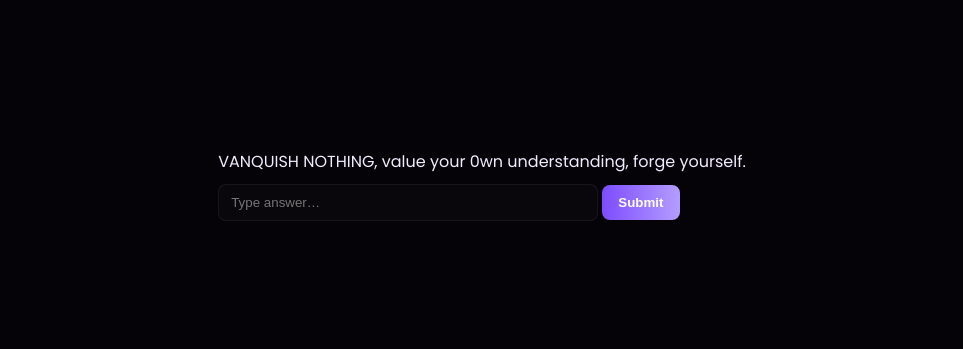
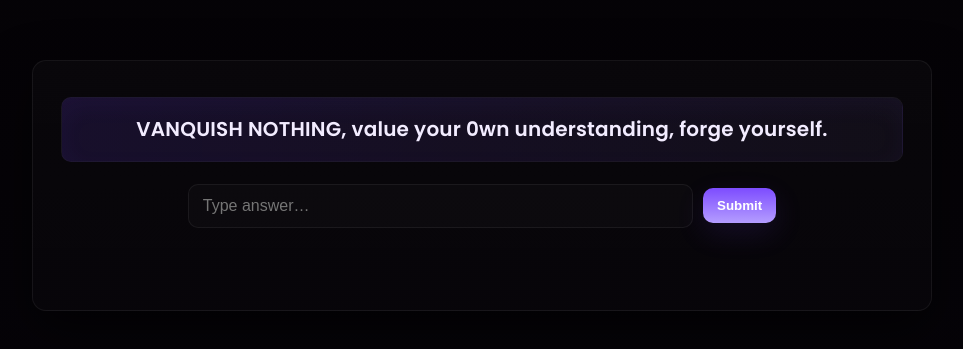
Before and after one commit to VivaanAggarwal1/vivaanaggarwal, a plain HTML site: page cryptichunt/index.html in a window 1280 px wide. Shown: the part 215-564 px from the top of the page, without its empty margins (158-1121 px from the left). Drawn offline with Linux system fonts and the light colour scheme.

Commit message:
Update styles.css

```diff
--- a/cryptichunt/styles.css
+++ b/cryptichunt/styles.css
@@ -1,80 +1,147 @@
-:root {
-  --bg: #060409;
-  --accent: #7d4cff;
-  --text: #f2ecff;
-  --glass: rgba(255, 255, 255, 0.04);
-  --muted: #bfb6e6;
+:root{
+  --bg:#060409;
+  --panel:#0f0c13;
+  --glass: rgba(255,255,255,0.03);
+  --muted:#cfc6ee;
+  --text:#f2ecff;
+  --accent-1:#7d4cff;
+  --accent-2:#b49dff;
+  --stroke: rgba(255,255,255,0.06);
+  --radius:14px;
+  --maxw:900px;
 }
 
+/* Base */
 *{box-sizing:border-box}
+html,body{height:100%}
 body{
   margin:0;
-  min-height:100vh;
   font-family:'Poppins', system-ui, -apple-system, 'Segoe UI', Roboto, Arial;
-  background: linear-gradient(180deg,#040205 0%,#060409 100%);
+  background: linear-gradient(180deg, #040205 0%, #060409 100%);
   color:var(--text);
+  -webkit-font-smoothing:antialiased;
+  -moz-osx-font-smoothing:grayscale;
   display:flex;
   align-items:center;
   justify-content:center;
   padding:28px;
 }
 
-.hunt-container{
+/* Container */
+.hunt-root{
   width:100%;
-  max-width:720px;
-  text-align:center;
+  max-width:var(--maxw);
+  display:flex;
+  align-items:center;
+  justify-content:center;
 }
 
-.back{
-  display:inline-block;
-  margin-bottom:10px;
-  color:var(--muted);
-  text-decoration:none;
-  font-size:14px;
+/* Card */
+.level-card{
+  width:100%;
+  background: linear-gradient(180deg, rgba(255,255,255,0.02), rgba(255,255,255,0.01));
+  border-radius:var(--radius);
+  border:1px solid var(--stroke);
+  padding:36px 28px;
+  box-shadow: 0 18px 50px rgba(0,0,0,0.6);
+  display:flex;
+  flex-direction:column;
+  gap:18px;
+  align-items:stretch;
 }
 
-.title{
-  font-size:28px;
-  margin:8px 0;
-  background: linear-gradient(90deg,var(--accent), #b49dff);
-  -webkit-background-clip: text;
-  -webkit-text-fill-color: transparent;
+/* Level text centered */
+.level-text{
+  font-weight:600;
+  font-size:20px;
+  text-align:center;
+  line-height:1.35;
+  color:var(--text);
+  letter-spacing:0.2px;
+  margin-bottom:4px;
+  /* subtle satin highlight */
+  background: linear-gradient(90deg, rgba(125,76,255,0.14), rgba(180,157,255,0.06));
+  padding:18px 14px;
+  border-radius:10px;
+  border:1px solid rgba(255,255,255,0.03);
+  box-shadow: 0 8px 24px rgba(125,76,255,0.05) inset;
 }
 
-.hint{ color:var(--muted); margin-bottom:18px; }
-
-.glass{
-  background:var(--glass);
-  border:1px solid rgba(255,255,255,0.06);
-  border-radius:14px;
-  padding:20px;
-  box-shadow: 0 12px 30px rgba(0,0,0,0.5);
-  display:block;
+/* input and button row */
+.answer-row{
+  display:flex;
+  gap:10px;
+  justify-content:center;
+  align-items:center;
 }
-
-input{
-  width:72%;
-  max-width:420px;
-  padding:10px 12px;
-  margin-top:10px;
-  border-radius:8px;
+input[type="text"]{
+  flex:0 0 60%;
+  max-width:520px;
+  padding:12px 14px;
+  border-radius:10px;
   border:1px solid rgba(255,255,255,0.06);
   background: rgba(255,255,255,0.02);
   color:var(--text);
-  outline:none;
+  font-size:16px;
+  outline: none;
+  transition: box-shadow .18s, transform .06s;
+}
+input[type="text"]:focus{
+  box-shadow: 0 6px 26px rgba(125,76,255,0.08);
+  transform: translateY(-2px);
 }
 
-button{
-  margin-top:8px;
-  padding:10px 16px;
-  border-radius:8px;
+/* submit button */
+.btn{
+  padding:10px 14px;
+  border-radius:10px;
   border:none;
+  background: linear-gradient(180deg,var(--accent-1), var(--accent-2));
+  color:#fff;
+  font-weight:700;
   cursor:pointer;
-  font-weight:600;
-  background: linear-gradient(90deg,var(--accent), #b49dff);
-  color:#fff;
+  box-shadow: 0 10px 30px rgba(125,76,255,0.12);
+  transition: transform .08s ease, opacity .12s ease;
+}
+.btn:active{ transform: translateY(1px); }
+.btn:disabled{ opacity:0.6; cursor:default; transform:none; }
+
+/* feedback */
+.feedback{
+  min-height:28px;
+  text-align:center;
+  font-weight:700;
+  letter-spacing:0.2px;
+  font-size:16px;
 }
 
-.result{ margin-top:12px; color:var(--muted); min-height:20px; }
+/* wrong/correct styles */
+.feedback.wrong{ color:#ff8a8a; }
+.feedback.correct{ color:#7dffb1; }
 
-.footer{ margin-top:26px; color:var(--muted); font-size:13px; }
+/* +1 small badge after correct */
+.plus-badge{
+  display:inline-block;
+  margin-left:10px;
+  background: rgba(125,76,255,0.14);
+  color:var(--text);
+  border-radius:999px;
+  padding:4px 8px;
+  font-weight:700;
+  font-size:14px;
+  border:1px solid rgba(255,255,255,0.04);
+  vertical-align:middle;
+  animation: pop .28s ease both;
+}
+
+@keyframes pop {
+  0% { transform: scale(.6); opacity:0; }
+  60% { transform: scale(1.08); opacity:1; }
+  100% { transform: scale(1); opacity:1; }
+}
+
+/* responsive */
+@media (max-width:720px){
+  input[type="text"]{ flex-basis:60%; }
+  .level-text{ font-size:18px; padding:14px; }
+}
```
